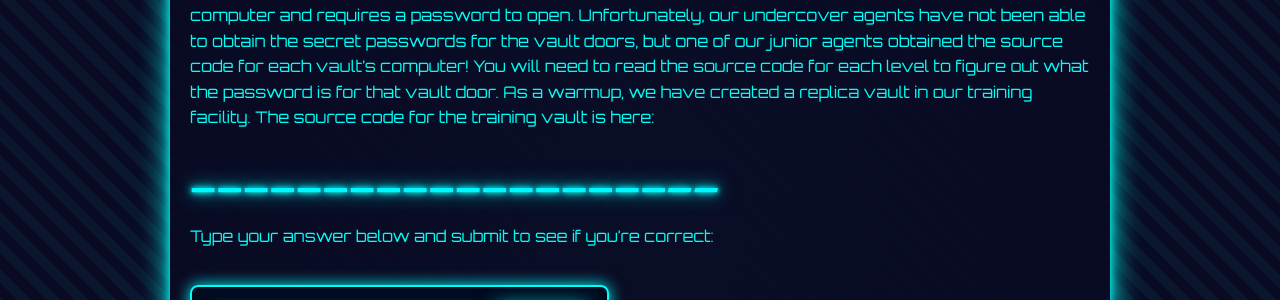
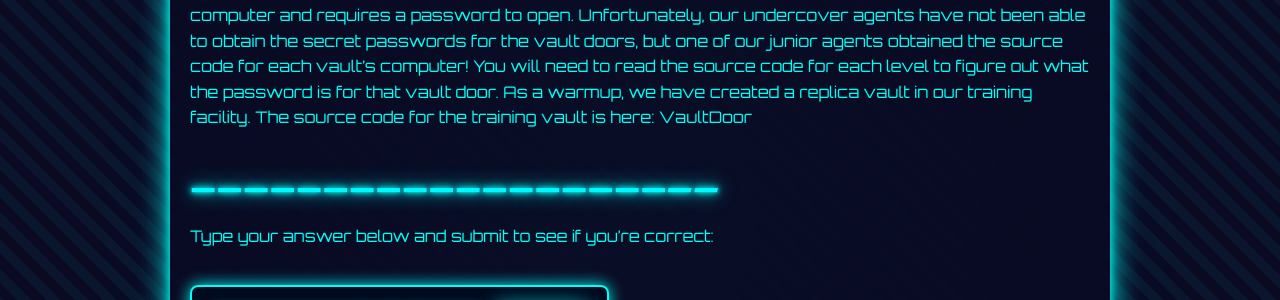
Before and after one commit to toni-graham/ctf2025, a Jekyll site: the page built from challenge9.md, in a window 1280 px wide. Shown: the part 236-536 px from the top of the page. Built offline with Jekyll 4.4.1, drawn with Linux system fonts in a browser that asks for light colours.

Commit message:
Update challenge9.md

```diff
--- a/challenge9.md
+++ b/challenge9.md
@@ -6,7 +6,7 @@ permalink: /challenge9/
 
 # Save Chip!
 
-Dr.Evil has taken chip hostage! Your mission is to enter Dr. Evil's laboratory and free Chip from Dr. Evil's vices. The laboratory is protected by a series of locked vault doors. Each door is controlled by a computer and requires a password to open. Unfortunately, our undercover agents have not been able to obtain the secret passwords for the vault doors, but one of our junior agents obtained the source code for each vault's computer! You will need to read the source code for each level to figure out what the password is for that vault door. As a warmup, we have created a replica vault in our training facility. The source code for the training vault is here:
+Dr.Evil has taken chip hostage! Your mission is to enter Dr. Evil's laboratory and free Chip from Dr. Evil's vices. The laboratory is protected by a series of locked vault doors. Each door is controlled by a computer and requires a password to open. Unfortunately, our undercover agents have not been able to obtain the secret passwords for the vault doors, but one of our junior agents obtained the source code for each vault's computer! You will need to read the source code for each level to figure out what the password is for that vault door. As a warmup, we have created a replica vault in our training facility. The source code for the training vault is here: [VaultDoor](VaultDoor1.java){:download="VaultDoor1.java"}
 # __________________________________________________________
 Type your answer below and submit to see if you're correct:
 
```
